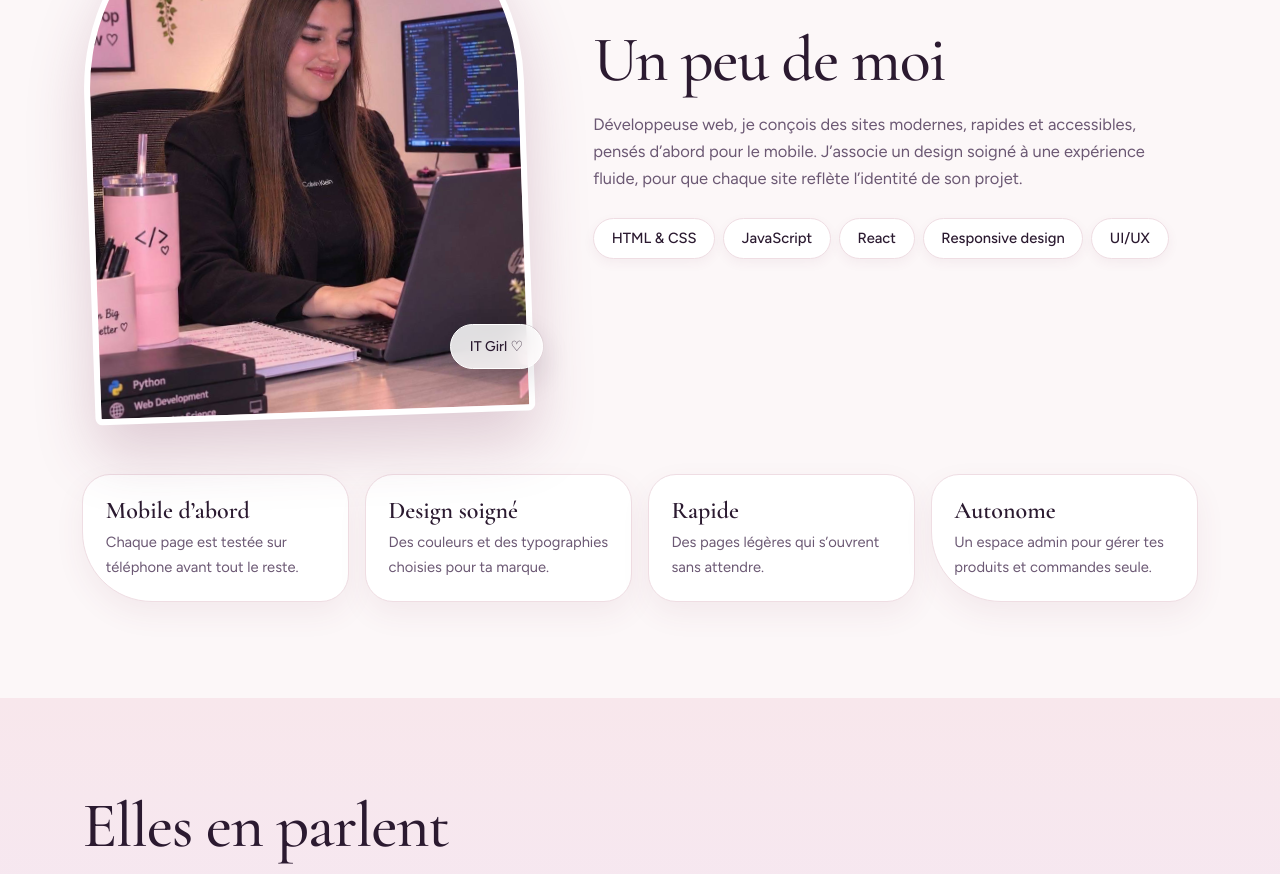
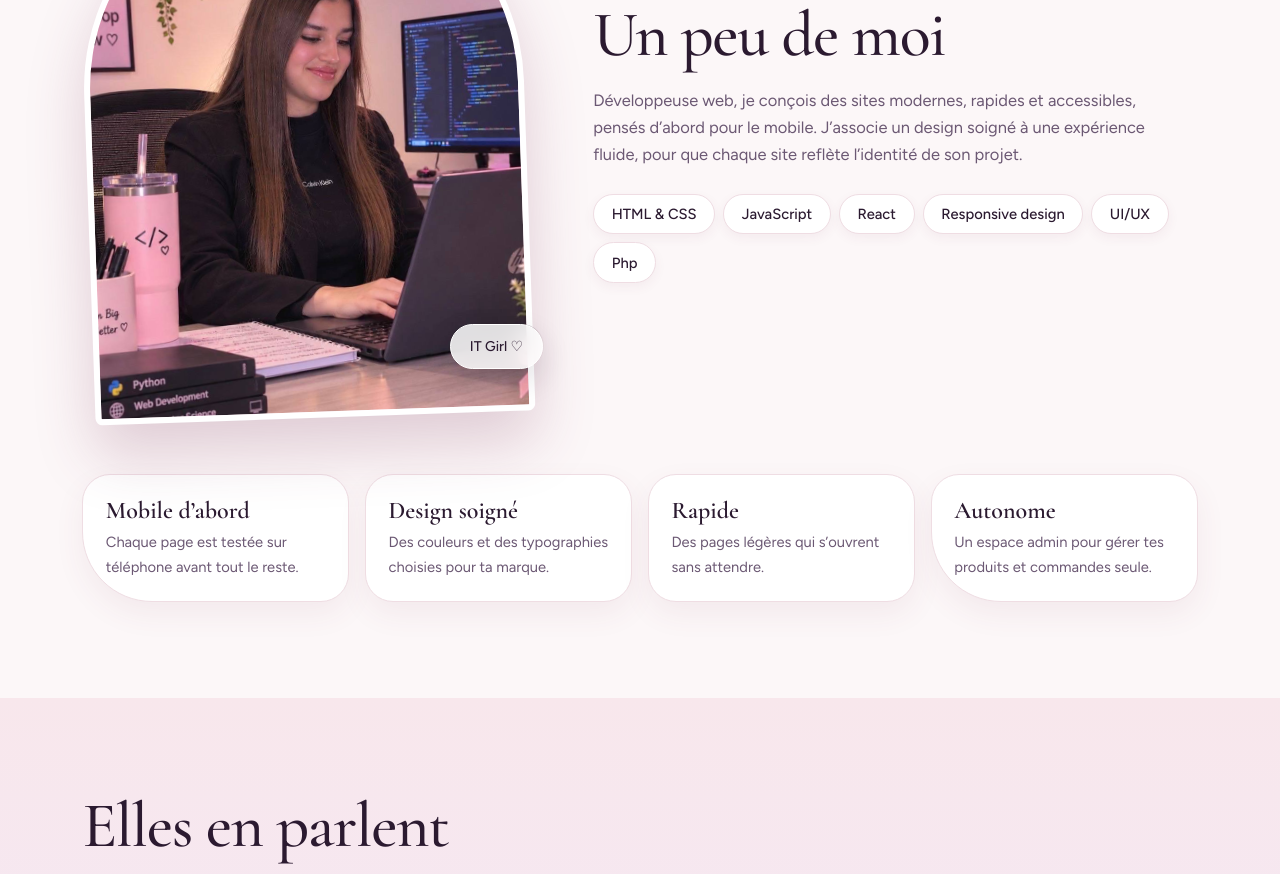
Before and after one commit to kasmirifal/portfolio-rifel, a plain HTML site: page index.html in a window 1280 px wide. Shown: the part 3006-3880 px from the top of the page. Drawn offline with nearby package versions, Linux system fonts and the light colour scheme.

```diff
--- a/index.html
+++ b/index.html
@@ -248,7 +248,7 @@ footer{padding-bottom:max(2.5rem,env(safe-area-inset-bottom))}
       <div>
         <h2>Un peu de moi</h2>
         <p style="margin-top:1.2rem">Développeuse web, je conçois des sites modernes, rapides et accessibles, pensés d’abord pour le mobile. J’associe un design soigné à une expérience fluide, pour que chaque site reflète l’identité de son projet.</p>
-        <div class="skills"><span>HTML &amp; CSS</span><span>JavaScript</span><span>React</span><span>Responsive design</span><span>UI/UX</span></div>
+        <div class="skills"><span>HTML &amp; CSS</span><span>JavaScript</span><span>React</span><span>Responsive design</span><span>UI/UX</span><span>Php</span></div>
       </div>
     </div>
     <div class="vals">
```
